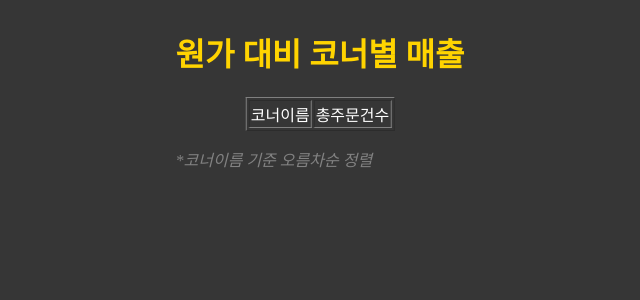
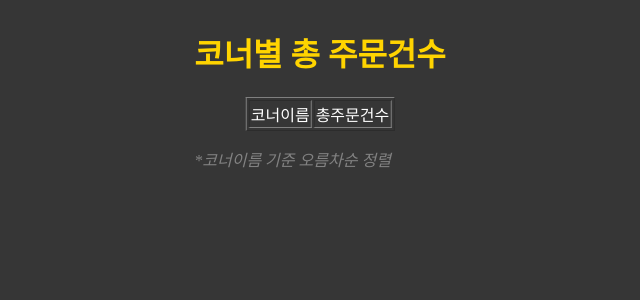
Before and after one commit to Nahee-Park/database-assignment, a PHP site: page /corner/order_count.php in a window 1280 px wide. Shown: the top 300 px of the page, without its empty margins (320-960 px from the left). Run offline with PHP 8.4, Linux system fonts and the light colour scheme; data that the repository does not hold is empty.

Commit message:
fix: 오타 수정

```diff
--- a/corner/order_count.php
+++ b/corner/order_count.php
@@ -25,7 +25,7 @@
     ?>
 
     <FORM>
-    <h1>원가 대비 코너별 매출</h1>
+    <h1>코너별 총 주문건수</h1>
 
     <TABLE BORDER=1>
         <TR>
```
